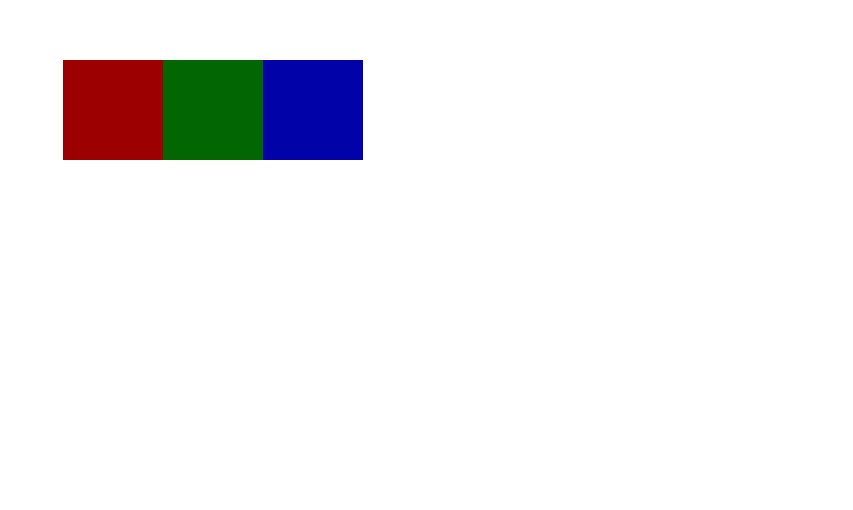
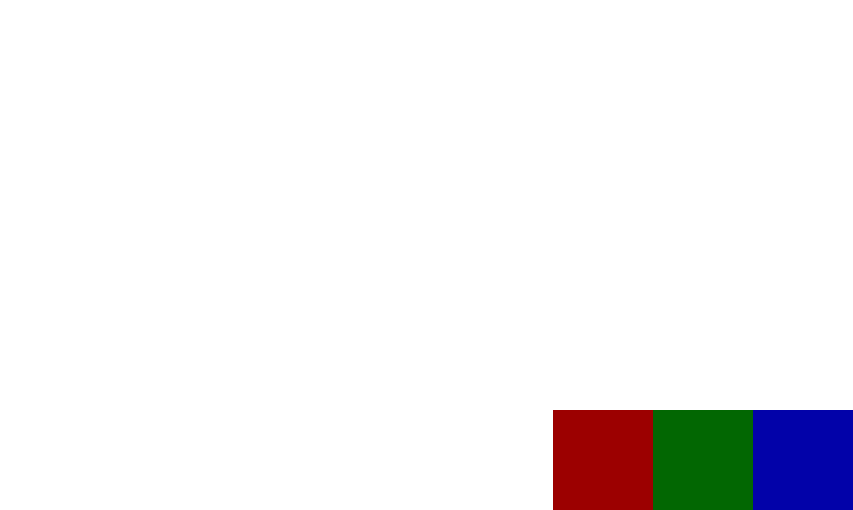
Before and after one commit to EmanTurk/BootCampProjects, a plain HTML site: page CSS – Flex basics.html in a window 1280 px wide. Shown: the part 290-800 px from the top of the page, without its empty margins (427-1280 px from the left). Drawn offline with Linux system fonts and the light colour scheme.

Commit message:
11.3_flex_basics_3
only adjusted the justify content and align

```diff
--- a/CSS – Flex basics.html
+++ b/CSS – Flex basics.html
@@ -3,14 +3,14 @@
 <head>
     <meta charset="UTF-8">
     <meta name="viewport" content="width=device-width, initial-scale=1.0">
-    <title>Flexbox Example</title>
+    <title>11.3 Flexbox Example</title>
     <style>
         body {
             margin: 0;
             padding: 0;
             display: flex;
-            justify-content: center;
-            align-items: center;
+            justify-content:end;
+            align-items:end;
             height: 100vh;
            }
 
```
